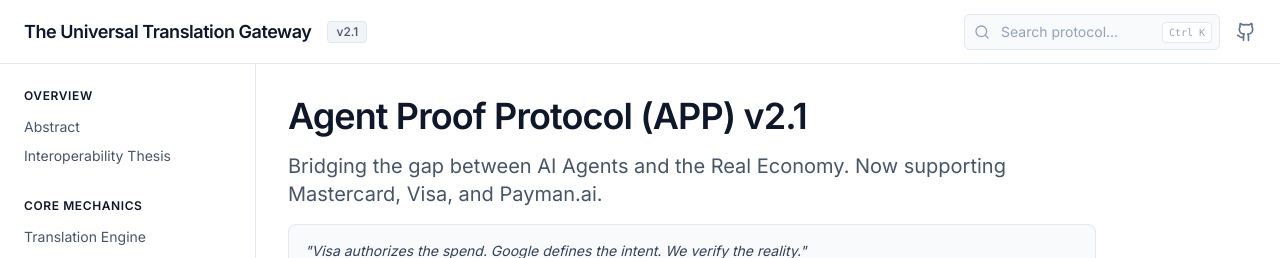
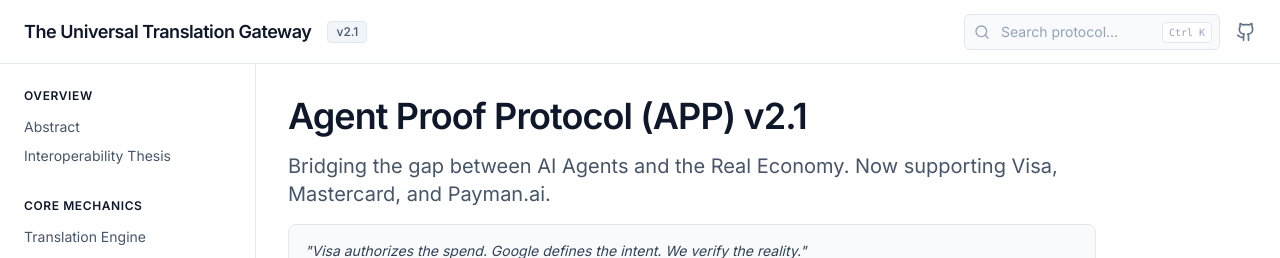
Before and after one commit to EndlessCrowds/agent-proof-protocol, a Next.js app in the folder apps/landing-page/: page / in a window 1280 px wide. Shown: the top 258 px of the page. Built offline with nearby package versions, Linux system fonts and the light colour scheme.

Commit message:
docs: fix RFC headers and standardize payment rail ordering

```diff
--- a/apps/landing-page/src/app/page.tsx
+++ b/apps/landing-page/src/app/page.tsx
@@ -7,7 +7,7 @@
           Agent Proof Protocol (APP) v2.1
         </h1>
         <p className="text-xl text-slate-600 font-light">
-          Bridging the gap between AI Agents and the Real Economy. Now supporting Mastercard, Visa, and Payman.ai.
+          Bridging the gap between AI Agents and the Real Economy. Now supporting Visa, Mastercard, and Payman.ai.
         </p>
         <div className="mt-4 p-4 bg-slate-50 border border-slate-200 rounded-lg text-sm text-slate-700 italic">
           "Visa authorizes the spend. Google defines the intent. We verify the reality."
```
Also changed, not shown: 1 other file (tests, documents, lock files or other folders).
